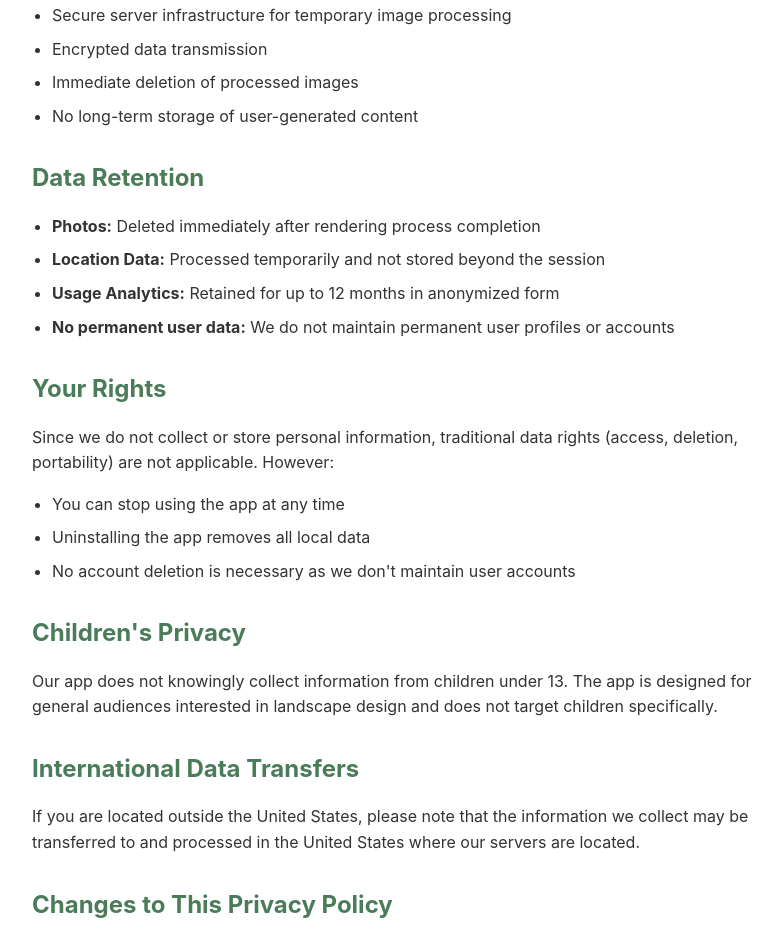
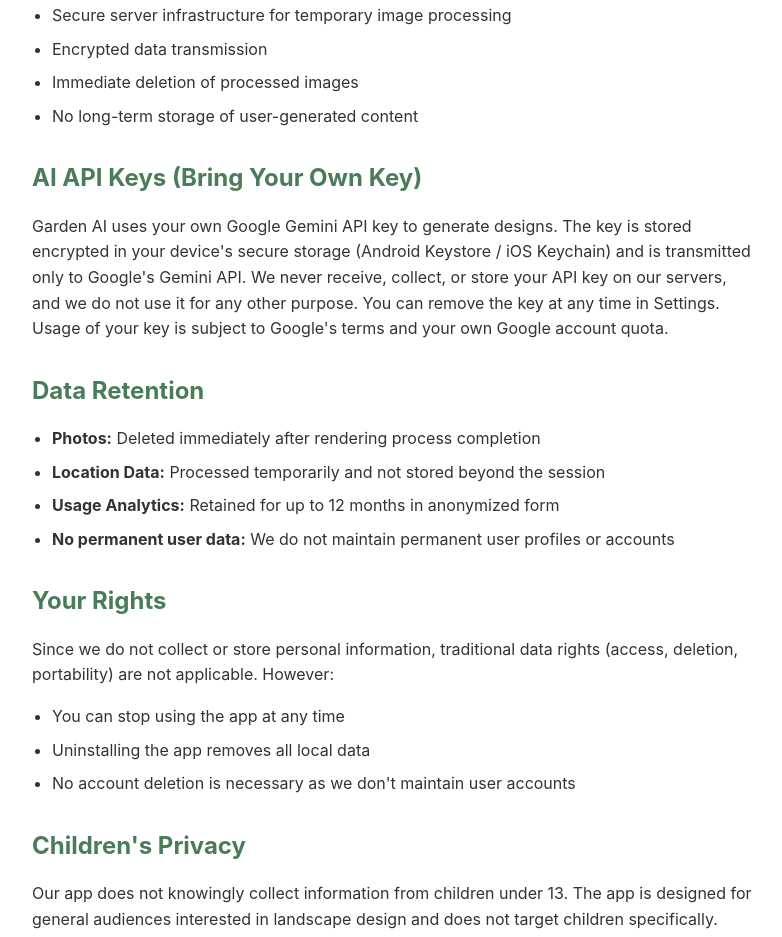
Before and after one commit to wugongxing/PrivacyPolicyLandscapeDesignIOS, a plain HTML site: page index.html in a window 1280 px wide. Shown: the part 2623-3560 px from the top of the page, without its empty margins (248-1030 px from the left). Drawn offline with Linux system fonts and the light colour scheme.

Commit message:
Add AI API key usage details to index.htm
Added information about AI API key usage and storage.

```diff
--- a/index.html
+++ b/index.html
@@ -177,6 +177,11 @@
             <li>No long-term storage of user-generated content</li>
         </ul>
 
+        <h2>AI API Keys (Bring Your Own Key)</h2>
+        <p>
+         Garden AI uses your own Google Gemini API key to generate designs. The key is stored encrypted in your device's secure storage (Android Keystore / iOS Keychain) and is transmitted only to Google's Gemini API. We never receive, collect, or store your API key on our servers, and we do not use it for any other purpose. You can remove the key at any time in Settings. Usage of your key is subject to Google's terms and your own Google account quota.
+        </p>
+
         <h2>Data Retention</h2>
         <ul>
             <li><strong>Photos:</strong> Deleted immediately after rendering process completion</li>
```
